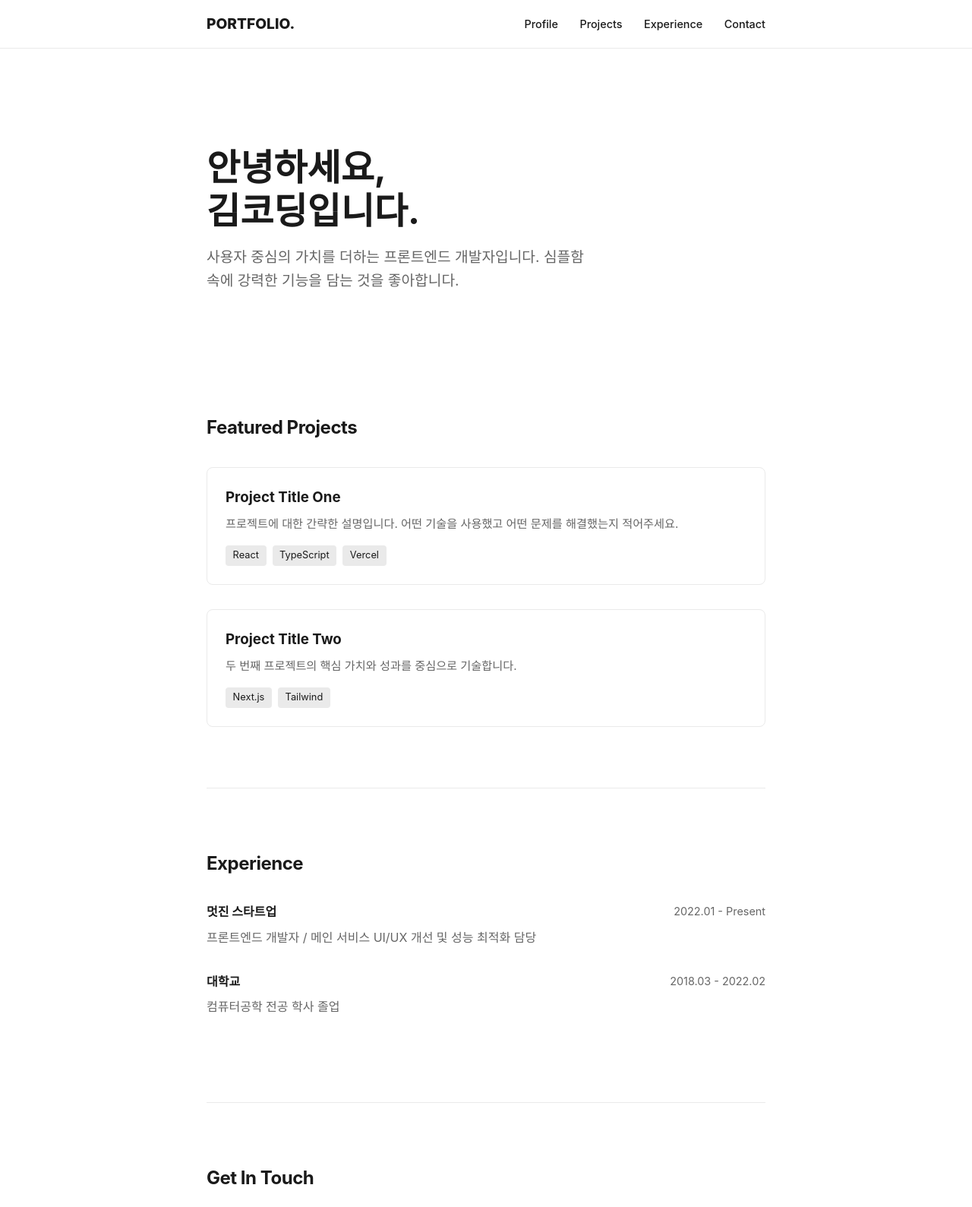
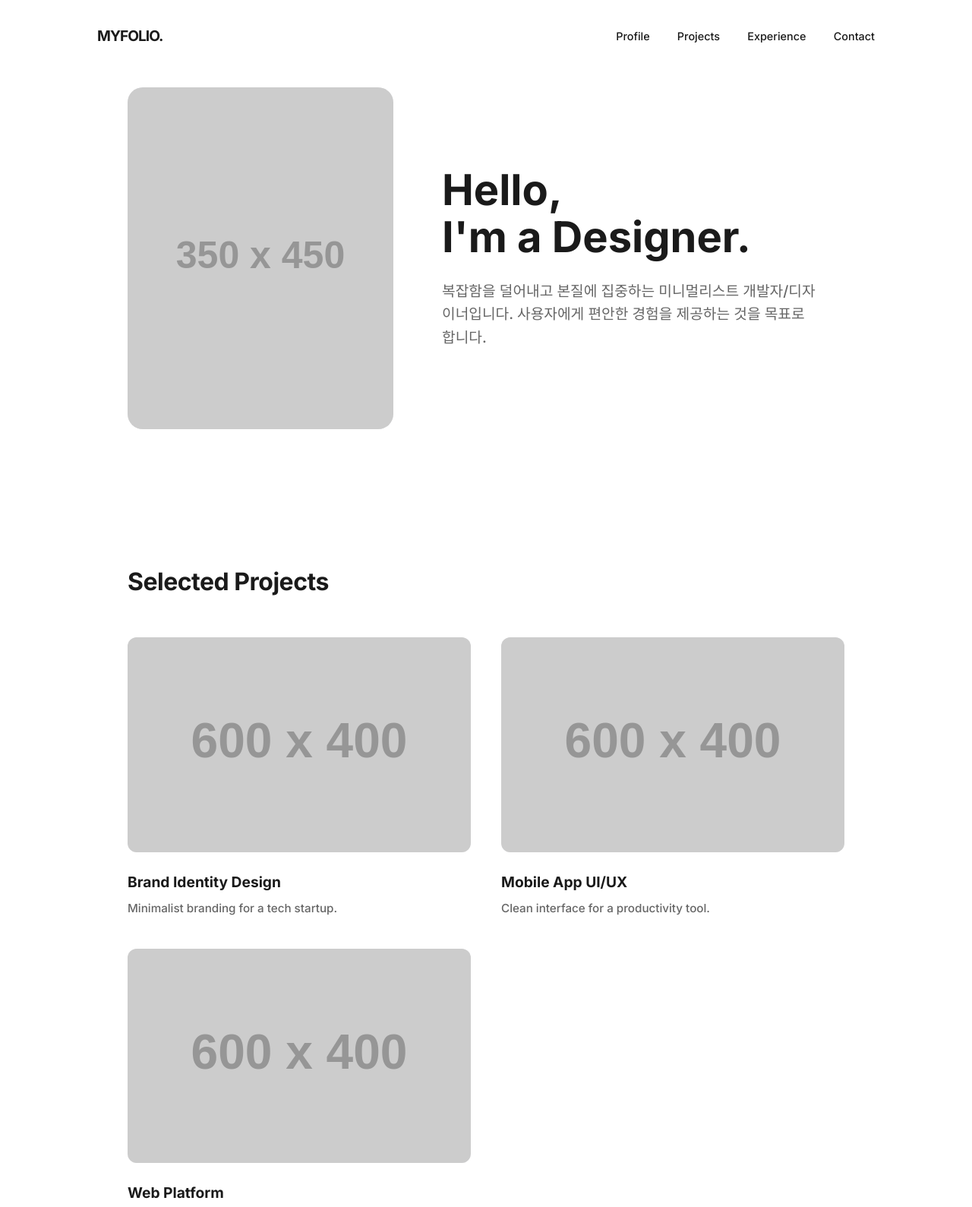
Before and after one commit to wlswl119/wlswl119.github.io, a plain HTML site: page index.html in a window 1280 px wide. Shown: the top 1589 px of the page at 76% size. Drawn offline with nearby package versions, Linux system fonts and the light colour scheme; placeholder pictures from the web are drawn by us.

Commit message:
Revamp portfolio layout and content

```diff
--- a/index.html
+++ b/index.html
@@ -3,167 +3,290 @@
 <head>
     <meta charset="UTF-8">
     <meta name="viewport" content="width=device-width, initial-scale=1.0">
-    <title>Portfolio | Name</title>
-    <script src="https://cdnjs.cloudflare.com/ajax/libs/lucide/0.263.0/lucide.min.js"></script>
+    <title>My Portfolio | Minimalist</title>
+    <link href="https://fonts.googleapis.com/css2?family=Inter:wght@300;500;700&display=swap" rel="stylesheet">
     <style>
         :root {
-            --bg: #ffffff;
-            --text: #1a1a1a;
-            --secondary: #666666;
-            --accent: #0070f3;
-            --border: #eaeaea;
+            --bg-color: #ffffff;
+            --text-main: #1a1a1a;
+            --text-sub: #666666;
+            --accent: #0070f3; /* 모던한 블루 포인트 */
+            --gray-light: #f5f5f7;
+            --transition: all 0.3s ease;
         }
 
-        @media (prefers-color-scheme: dark) {
-            :root {
-                --bg: #0a0a0a;
-                --text: #f5f5f5;
-                --secondary: #a0a0a0;
-                --accent: #3291ff;
-                --border: #333333;
-            }
+        * {
+            margin: 0;
+            padding: 0;
+            box-sizing: border-box;
         }
 
-        * { margin: 0; padding: 0; box-sizing: border-box; }
         body {
-            font-family: -apple-system, BlinkMacSystemFont, "Segoe UI", Roboto, sans-serif;
-            background-color: var(--bg);
-            color: var(--text);
+            font-family: 'Inter', -apple-system, sans-serif;
+            background-color: var(--bg-color);
+            color: var(--text-main);
             line-height: 1.6;
             scroll-behavior: smooth;
         }
 
-        .container { max-width: 800px; margin: 0 auto; padding: 0 2rem; }
-
         /* Navigation */
         nav {
-            position: sticky; top: 0; background: var(--bg); border-bottom: 1px solid var(--border);
-            z-index: 100; padding: 1rem 0;
+            position: fixed;
+            top: 0;
+            width: 100%;
+            padding: 2rem 10%;
+            display: flex;
+            justify-content: space-between;
+            align-items: center;
+            background: rgba(255, 255, 255, 0.8);
+            backdrop-filter: blur(10px);
+            z-index: 1000;
         }
-        nav .container { display: flex; justify-content: space-between; align-items: center; }
-        nav a { text-decoration: none; color: var(--text); font-weight: 500; margin-left: 1.5rem; font-size: 0.9rem; }
-        nav a:hover { color: var(--accent); }
 
-        /* Sections */
-        section { padding: 5rem 0; border-bottom: 1px solid var(--border); }
-        h2 { font-size: 1.5rem; margin-bottom: 2rem; font-weight: 700; letter-spacing: -0.02em; }
+        .logo {
+            font-weight: 700;
+            font-size: 1.2rem;
+            letter-spacing: -1px;
+        }
 
-        /* Profile */
-        .profile { padding-top: 8rem; }
-        .profile h1 { font-size: 3rem; line-height: 1.2; margin-bottom: 1rem; }
-        .profile p { font-size: 1.2rem; color: var(--secondary); max-width: 500px; }
+        .nav-links a {
+            text-decoration: none;
+            color: var(--text-main);
+            margin-left: 2rem;
+            font-size: 0.9rem;
+            font-weight: 500;
+            transition: var(--transition);
+        }
 
-        /* Projects */
-        .project-grid { display: grid; gap: 2rem; }
+        .nav-links a:hover {
+            color: var(--accent);
+        }
+
+        /* Common Section Style */
+        section {
+            padding: 100px 10% 60px;
+            max-width: 1200px;
+            margin: 0 auto;
+        }
+
+        h2 {
+            font-size: 2rem;
+            margin-bottom: 3rem;
+            font-weight: 700;
+            letter-spacing: -0.5px;
+        }
+
+        /* Hero (Profile) Section */
+        #profile {
+            display: flex;
+            align-items: center;
+            gap: 4rem;
+            min-height: 80vh;
+        }
+
+        .profile-image {
+            width: 350px;
+            height: 450px;
+            background-color: var(--gray-light);
+            border-radius: 20px;
+            overflow: hidden;
+            flex-shrink: 0;
+        }
+
+        .profile-image img {
+            width: 100%;
+            height: 100%;
+            object-fit: cover;
+        }
+
+        .profile-content h1 {
+            font-size: 3.5rem;
+            line-height: 1.1;
+            margin-bottom: 1.5rem;
+        }
+
+        .profile-content p {
+            font-size: 1.2rem;
+            color: var(--text-sub);
+            max-width: 500px;
+        }
+
+        /* Project Section */
+        .project-grid {
+            display: grid;
+            grid-template-columns: repeat(auto-fit, minmax(300px, 1fr));
+            gap: 2.5rem;
+        }
+
         .project-card {
-            padding: 1.5rem; border: 1px solid var(--border); border-radius: 8px;
-            transition: transform 0.2s ease;
+            group: hover;
         }
-        .project-card:hover { transform: translateY(-4px); border-color: var(--accent); }
-        .project-card h3 { margin-bottom: 0.5rem; }
-        .project-card p { color: var(--secondary); font-size: 0.95rem; }
-        .tags { margin-top: 1rem; display: flex; gap: 0.5rem; }
-        .tag { font-size: 0.8rem; background: var(--border); padding: 0.2rem 0.6rem; border-radius: 4px; }
 
-        /* Experience */
-        .exp-item { margin-bottom: 2rem; }
-        .exp-header { display: flex; justify-content: space-between; margin-bottom: 0.5rem; }
-        .exp-date { color: var(--secondary); font-size: 0.9rem; }
+        .project-thumb {
+            width: 100%;
+            aspect-ratio: 16 / 10;
+            background-color: var(--gray-light);
+            border-radius: 12px;
+            margin-bottom: 1.5rem;
+            overflow: hidden;
+            transition: var(--transition);
+        }
 
-        /* Contact */
-        .contact-links { display: flex; gap: 2rem; flex-wrap: wrap; }
-        .contact-item { display: flex; align-items: center; gap: 0.5rem; text-decoration: none; color: var(--text); }
-        .contact-item:hover { color: var(--accent); }
+        .project-thumb img {
+            width: 100%;
+            height: 100%;
+            object-fit: cover;
+        }
 
-        footer { padding: 3rem 0; text-align: center; color: var(--secondary); font-size: 0.8rem; }
+        .project-card:hover .project-thumb {
+            transform: translateY(-10px);
+            box-shadow: 0 20px 40px rgba(0,0,0,0.1);
+        }
+
+        .project-card h3 {
+            font-size: 1.2rem;
+            margin-bottom: 0.5rem;
+        }
+
+        .project-card p {
+            color: var(--text-sub);
+            font-size: 0.95rem;
+        }
+
+        /* Experience Section */
+        .exp-item {
+            display: flex;
+            margin-bottom: 3rem;
+            border-bottom: 1px solid var(--gray-light);
+            padding-bottom: 2rem;
+        }
+
+        .exp-date {
+            width: 200px;
+            color: var(--text-sub);
+            font-weight: 500;
+        }
+
+        .exp-detail h3 {
+            margin-bottom: 0.5rem;
+        }
+
+        /* Contact Section */
+        #contact {
+            text-align: center;
+            padding-bottom: 150px;
+        }
+
+        .contact-link {
+            font-size: 2.5rem;
+            color: var(--text-main);
+            text-decoration: none;
+            font-weight: 700;
+            border-bottom: 3px solid var(--accent);
+            transition: var(--transition);
+        }
+
+        .contact-link:hover {
+            color: var(--accent);
+        }
+
+        /* Footer */
+        footer {
+            padding: 40px 10%;
+            text-align: center;
+            font-size: 0.8rem;
+            color: var(--text-sub);
+        }
+
+        /* Responsive */
+        @media (max-width: 768px) {
+            #profile { flex-direction: column; text-align: center; gap: 2rem; }
+            .profile-image { width: 250px; height: 300px; }
+            .profile-content h1 { font-size: 2.5rem; }
+            .exp-item { flex-direction: column; }
+            .exp-date { margin-bottom: 0.5rem; }
+            .nav-links { display: none; }
+        }
     </style>
 </head>
 <body>
 
     <nav>
-        <div class="container">
-            <div style="font-weight: 800; font-size: 1.2rem;">PORTFOLIO.</div>
-            <div>
+        <div class="logo">MYFOLIO.</div>
+        <div class="nav-links">
             <a href="#profile">Profile</a>
             <a href="#projects">Projects</a>
             <a href="#experience">Experience</a>
             <a href="#contact">Contact</a>
         </div>
-        </div>
     </nav>
 
-    <main class="container">
-        <section id="profile" class="profile" style="border:none">
-            <h1>안녕하세요,<br>김코딩입니다.</h1>
-            <p>사용자 중심의 가치를 더하는 프론트엔드 개발자입니다. 심플함 속에 강력한 기능을 담는 것을 좋아합니다.</p>
+    <section id="profile">
+        <div class="profile-image">
+            <img src="https://via.placeholder.com/350x450" alt="Profile Image">
+        </div>
+        <div class="profile-content">
+            <h1>Hello,<br>I'm a Designer.</h1>
+            <p>복잡함을 덜어내고 본질에 집중하는 미니멀리스트 개발자/디자이너입니다. 사용자에게 편안한 경험을 제공하는 것을 목표로 합니다.</p>
+        </div>
     </section>
 
     <section id="projects">
-            <h2>Featured Projects</h2>
+        <h2>Selected Projects</h2>
         <div class="project-grid">
             <div class="project-card">
-                    <h3>Project Title One</h3>
-                    <p>프로젝트에 대한 간략한 설명입니다. 어떤 기술을 사용했고 어떤 문제를 해결했는지 적어주세요.</p>
-                    <div class="tags">
-                        <span class="tag">React</span>
-                        <span class="tag">TypeScript</span>
-                        <span class="tag">Vercel</span>
+                <div class="project-thumb">
+                    <img src="https://via.placeholder.com/600x400" alt="Project 1">
                 </div>
+                <h3>Brand Identity Design</h3>
+                <p>Minimalist branding for a tech startup.</p>
             </div>
             <div class="project-card">
-                    <h3>Project Title Two</h3>
-                    <p>두 번째 프로젝트의 핵심 가치와 성과를 중심으로 기술합니다.</p>
-                    <div class="tags">
-                        <span class="tag">Next.js</span>
-                        <span class="tag">Tailwind</span>
+                <div class="project-thumb">
+                    <img src="https://via.placeholder.com/600x400" alt="Project 2">
                 </div>
+                <h3>Mobile App UI/UX</h3>
+                <p>Clean interface for a productivity tool.</p>
+            </div>
+            <div class="project-card">
+                <div class="project-thumb">
+                    <img src="https://via.placeholder.com/600x400" alt="Project 3">
+                </div>
+                <h3>Web Platform</h3>
+                <p>E-commerce experience with modern aesthetic.</p>
             </div>
         </div>
     </section>
 
     <section id="experience">
         <h2>Experience</h2>
+        <div class="exp-list">
             <div class="exp-item">
-                <div class="exp-header">
-                    <strong>멋진 스타트업</strong>
-                    <span class="exp-date">2022.01 - Present</span>
+                <div class="exp-date">2023 — Present</div>
+                <div class="exp-detail">
+                    <h3>Senior Product Designer</h3>
+                    <p>Creative Studio A. Lead designer for various digital products.</p>
                 </div>
-                <p style="color: var(--secondary);">프론트엔드 개발자 / 메인 서비스 UI/UX 개선 및 성능 최적화 담당</p>
             </div>
             <div class="exp-item">
-                <div class="exp-header">
-                    <strong>대학교</strong>
-                    <span class="exp-date">2018.03 - 2022.02</span>
+                <div class="exp-date">2021 — 2023</div>
+                <div class="exp-detail">
+                    <h3>UI/UX Designer</h3>
+                    <p>Tech Company B. Focused on design systems and accessibility.</p>
                 </div>
-                <p style="color: var(--secondary);">컴퓨터공학 전공 학사 졸업</p>
+            </div>
         </div>
     </section>
 
-        <section id="contact" style="border:none">
-            <h2>Get In Touch</h2>
-            <div class="contact-links">
-                <a href="mailto:your-email@example.com" class="contact-item">
-                    <i data-lucide="mail" size="18"></i> your-email@example.com
-                </a>
-                <a href="https://github.com/your-id" class="contact-item">
-                    <i data-lucide="github" size="18"></i> GitHub
-                </a>
-                <a href="#" class="contact-item">
-                    <i data-lucide="linkedin" size="18"></i> LinkedIn
-                </a>
-            </div>
+    <section id="contact">
+        <h2>Get in Touch</h2>
+        <p style="margin-bottom: 2rem; color: var(--text-sub);">새로운 프로젝트나 협업 제안은 언제나 환영입니다.</p>
+        <a href="mailto:yourname@email.com" class="contact-link">hi@yourdomain.com</a>
     </section>
-    </main>
 
     <footer>
-        <div class="container">
-            © 2024 Your Name. Built with Love.
-        </div>
+        <p>&copy; 2024 Your Name. Built with Passion.</p>
     </footer>
 
-    <script>
-        // 아이콘 로드
-        lucide.createIcons();
-    </script>
 </body>
 </html>
```
Lines whose indentation alone changed are shown as unchanged.
